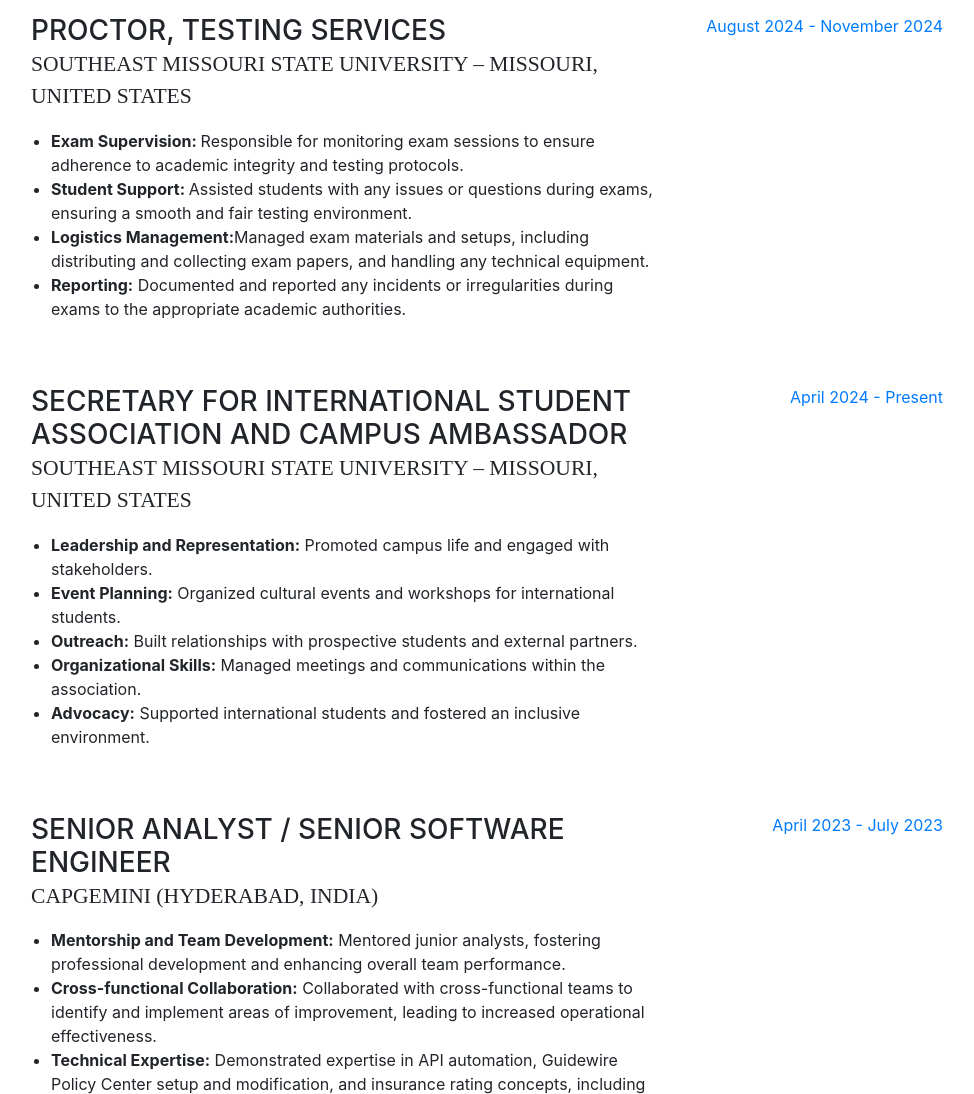
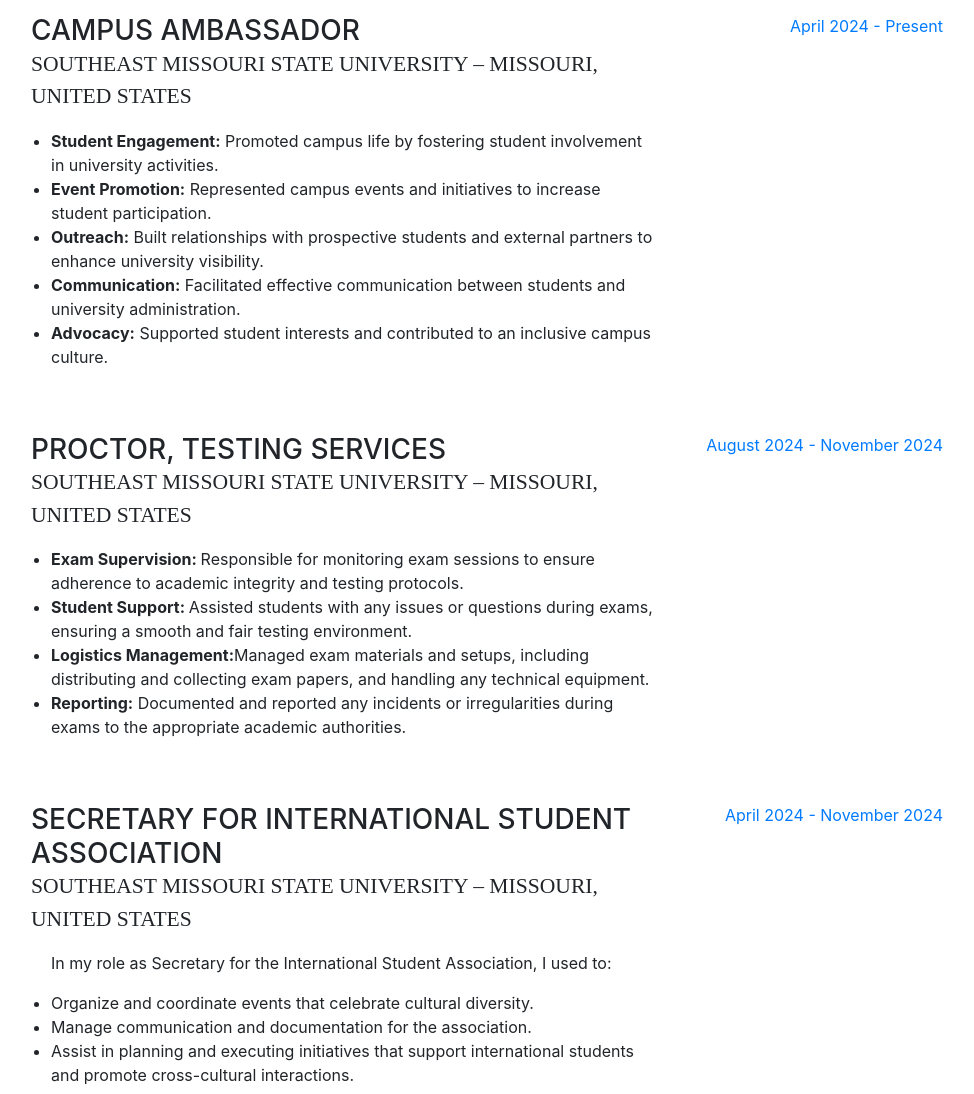
Before and after one commit to tejareddypalle/Portfolio, a website with bundled scripts: page index.html in a window 1280 px wide. Shown: the part 920-2014 px from the top of the page, without its empty margins (289-1263 px from the left). Built offline with nearby package versions, Linux system fonts and the light colour scheme; a web font is replaced by a local one.

Commit message:
Update index.html

```diff
--- a/index.html
+++ b/index.html
@@ -117,6 +117,22 @@
           <h2 class="mb-5">Experience</h2>
           <div class="resume-item d-flex flex-column flex-md-row mb-5">
             <div class="resume-content mr-auto">
+              <h3 class="mb-0">Campus Ambassador</h3>
+              <div class="subheading mb-3">Southeast Missouri State University – Missouri, United States</div>
+              <ul style="list-style-type: disc; padding-left: 20px;">
+                <li><strong>Student Engagement:</strong> Promoted campus life by fostering student involvement in university activities.</li>
+                <li><strong>Event Promotion:</strong> Represented campus events and initiatives to increase student participation.</li>
+                <li><strong>Outreach:</strong> Built relationships with prospective students and external partners to enhance university visibility.</li>
+                <li><strong>Communication:</strong> Facilitated effective communication between students and university administration.</li>
+                <li><strong>Advocacy:</strong> Supported student interests and contributed to an inclusive campus culture.</li>
+              </ul>
+            </div>
+            <div class="resume-date text-md-right">
+              <span class="text-primary">April 2024 - Present</span>
+            </div>
+          </div>
+          <div class="resume-item d-flex flex-column flex-md-row mb-5">
+            <div class="resume-content mr-auto">
               <h3 class="mb-0">Proctor, Testing Services</h3>
               <div class="subheading mb-3">Southeast Missouri State University – Missouri, United States</div>
               <ul style="list-style-type: disc; padding-left: 20px;">
@@ -132,18 +148,17 @@
           </div>
           <div class="resume-item d-flex flex-column flex-md-row mb-5">
             <div class="resume-content mr-auto">
-              <h3 class="mb-0">Secretary for International Student Association and Campus Ambassador</h3>
+              <h3 class="mb-0">Secretary for International Student Association</h3>
               <div class="subheading mb-3">Southeast Missouri State University – Missouri, United States</div>
               <ul style="list-style-type: disc; padding-left: 20px;">
-                <li><strong>Leadership and Representation:</strong> Promoted campus life and engaged with stakeholders.</li>
-                <li><strong>Event Planning:</strong> Organized cultural events and workshops for international students.</li>
-                <li><strong>Outreach:</strong> Built relationships with prospective students and external partners.</li>
-                <li><strong>Organizational Skills:</strong> Managed meetings and communications within the association.</li>
-                <li><strong>Advocacy:</strong> Supported international students and fostered an inclusive environment.</li>
+                <p>In my role as Secretary for the International Student Association, I used to:</p>
+                <li>Organize and coordinate events that celebrate cultural diversity.</li>
+                <li>Manage communication and documentation for the association.</li>
+                <li>Assist in planning and executing initiatives that support international students and promote cross-cultural interactions.</li>
               </ul>
             </div>
             <div class="resume-date text-md-right">
-              <span class="text-primary">April 2024 - Present</span>
+              <span class="text-primary">April 2024 - November 2024</span>
             </div>
           </div>
 
```
